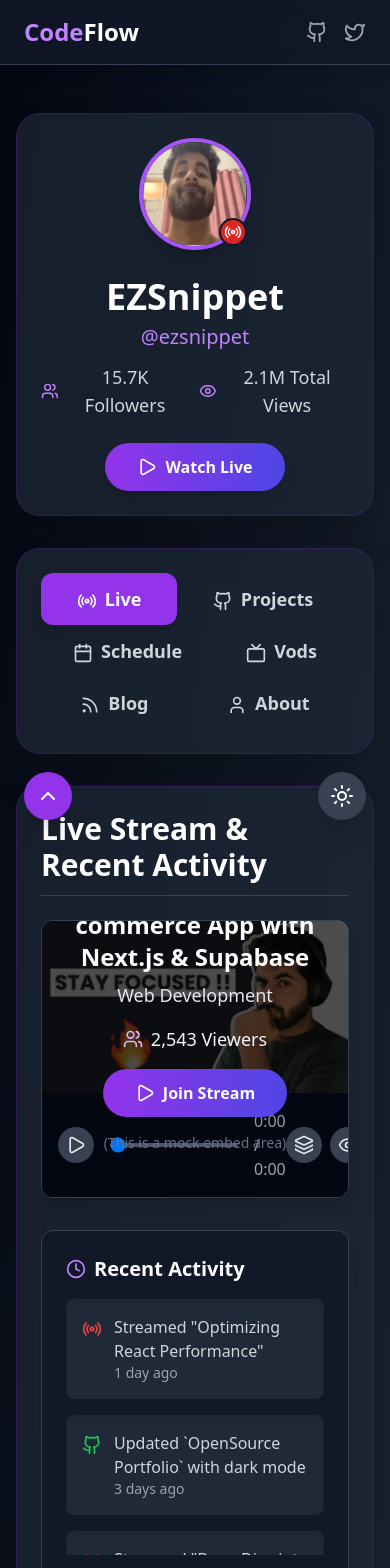
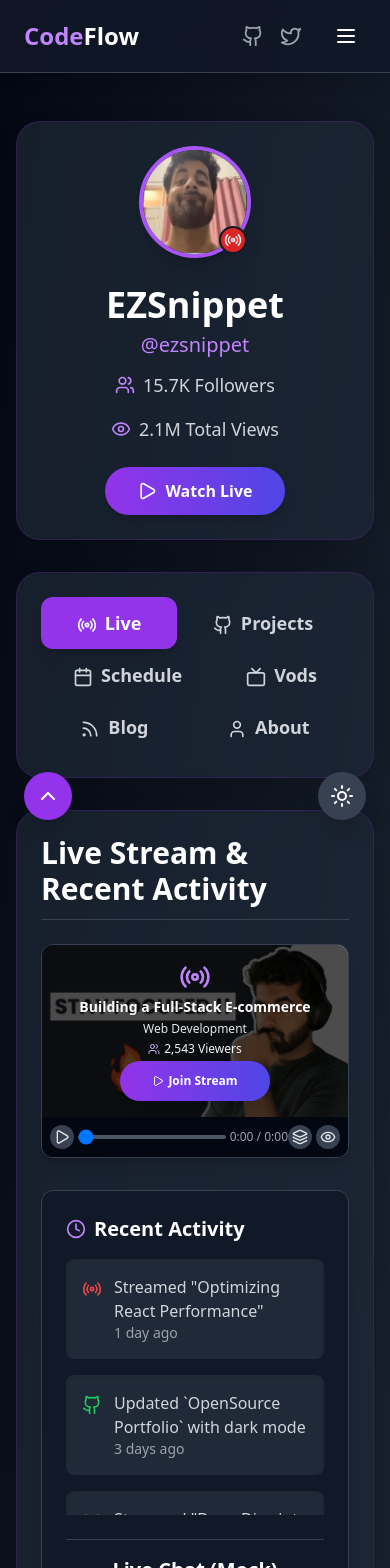
Before and after one commit to Conqxeror/codeflow, a React (Vite) app: page / in a window 390 px wide. Shown: the top 1568 px of the page. Built offline with nearby package versions, Linux system fonts and the light colour scheme.

Commit message:
player fix

```diff
--- a/src/App.jsx
+++ b/src/App.jsx
@@ -28,6 +28,8 @@ import {
   Info,
   Mail,
   ChevronUp,
+  Menu,
+  X,
 } from "lucide-react";
 
 // Utility function to get a random color for skill badges (purely aesthetic)
@@ -48,6 +50,7 @@ function App() {
   const [activeTab, setActiveTab] = useState("live"); // State to manage active tab
   const [isNotificationVisible, setIsNotificationVisible] = useState(false);
   const [theme, setTheme] = useState("dark"); // 'dark' or 'light'
+  const [isMobileMenuOpen, setIsMobileMenuOpen] = useState(false); // State for mobile menu
 
   // Toggle theme
   const toggleTheme = () => {
@@ -81,7 +84,7 @@ function App() {
     totalViews: "2.1M",
     lastOnline: "2 hours ago",
     currentStream: {
-      title: "Building a Full-Stack E-commerce App with Next.js & Supabase",
+      title: "Building a Full-Stack E-commerce",
       category: "Web Development",
       viewers: "2,543",
       thumbnail: "/thumbnail images/thumbnail-1.jpg", // Placeholder thumbnail
@@ -395,7 +398,7 @@ function App() {
     buttonSecondary: `${
       theme === "dark"
         ? "bg-gray-700 text-gray-200 hover:bg-gray-600"
-        : "bg-gray-200 text-gray-200 hover:bg-gray-300"
+        : "bg-white text-gray-800 border border-gray-300 hover:bg-gray-100"
     } font-semibold py-2 px-5 rounded-full transition duration-300 ease-in-out`,
   };
 
@@ -515,7 +518,85 @@ function App() {
                 )
               )}
             </div>
+            {/* Mobile menu button */}
+            <button
+              className="md:hidden p-2 rounded-md focus:outline-none focus:ring-2 focus:ring-purple-500"
+              onClick={() => setIsMobileMenuOpen(!isMobileMenuOpen)}
+            >
+              {isMobileMenuOpen ? (
+                <X size={24} className={commonClasses.textPrimary} />
+              ) : (
+                <Menu size={24} className={commonClasses.textPrimary} />
+              )}
+            </button>
           </div>
+
+          {/* Mobile Menu Overlay */}
+          {isMobileMenuOpen && (
+            <div
+              className={`md:hidden fixed inset-0 z-50 ${
+                theme === "dark" ? "bg-gray-950" : "bg-white"
+              } bg-opacity-95 backdrop-blur-md flex flex-col items-center justify-center`}
+            >
+              <button
+                className="absolute top-4 right-4 p-2 rounded-md focus:outline-none focus:ring-2 focus:ring-purple-500"
+                onClick={() => setIsMobileMenuOpen(false)}
+              >
+                <X size={24} className={commonClasses.textPrimary} />
+              </button>
+              <ul className="flex flex-col items-center gap-8 text-2xl font-bold">
+                <li>
+                  <a
+                    href="#"
+                    onClick={() => {
+                      setActiveTab("live");
+                      setIsMobileMenuOpen(false);
+                    }}
+                    className={`${commonClasses.textPrimary} hover:${commonClasses.accentColor} transition-colors flex items-center`}
+                  >
+                    <Home size={28} className="mr-2" /> Home
+                  </a>
+                </li>
+                <li>
+                  <a
+                    href="#about"
+                    onClick={() => {
+                      setActiveTab("about");
+                      setIsMobileMenuOpen(false);
+                    }}
+                    className={`${commonClasses.textPrimary} hover:${commonClasses.accentColor} transition-colors flex items-center`}
+                  >
+                    <Info size={28} className="mr-2" /> About
+                  </a>
+                </li>
+                <li>
+                  <a
+                    href="#contact"
+                    onClick={() => {
+                      setActiveTab("about");
+                      setIsMobileMenuOpen(false);
+                    }}
+                    className={`${commonClasses.textPrimary} hover:${commonClasses.accentColor} transition-colors flex items-center`}
+                  >
+                    <Mail size={28} className="mr-2" /> Contact
+                  </a>
+                </li>
+              </ul>
+              <div className="flex items-center gap-6 mt-8">
+                {streamerData.socialLinks.map((link, index) => (
+                  <a
+                    key={index}
+                    href={link.url}
+                    target="_blank"
+                    rel="noopener noreferrer"
+                    className={`${commonClasses.textPrimary} hover:${commonClasses.accentColor} transition-colors`}
+                  >
+                    <link.icon size={32} />
+                  </a>
+                ))}
+              </div>
+            </div>
+          )}
         </div>
       </nav>
       {/* Page Content */}
@@ -524,11 +605,11 @@ function App() {
         {/* Added padding to main content */}
         {/* Header Section */}
         <header
-          className={`${commonClasses.panel} flex flex-col md:flex-row items-center justify-between gap-6 mt-8`}
+          className={`${commonClasses.panel} flex flex-col md:flex-row items-center justify-between gap-6 mt-8 text-center md:text-left`}
         >
           {" "}
           {/* Added mt-8 for spacing below navbar */}
-          <div className="flex items-center gap-6 flex-wrap justify-center md:justify-start">
+          <div className="flex flex-col md:flex-row items-center gap-6 flex-wrap justify-center md:justify-start">
             <div className="relative">
               <img
                 src={streamerData.profilePic}
@@ -553,7 +634,7 @@ function App() {
                 {streamerData.handle}
               </p>
               <div
-                className={`flex items-center justify-center md:justify-start mt-3 gap-4 ${commonClasses.textSecondary}`}
+                className={`flex flex-col sm:flex-row items-center justify-center md:justify-start mt-3 gap-4 ${commonClasses.textSecondary}`}
               >
                 <span className="flex items-center text-lg">
                   <Users
@@ -587,7 +668,7 @@ function App() {
             className={`${commonClasses.panel.replace(
               "mb-8",
               ""
-            )} flex flex-wrap justify-center p-2 border-b border-gray-700/50`}
+            )} flex flex-wrap justify-center p-2 sm:p-4 border-b border-gray-700/50`}
           >
             {["live", "projects", "schedule", "vods", "blog", "about"].map(
               (tab) => (
@@ -650,10 +731,10 @@ function App() {
               >
                 Live Stream & Recent Activity
               </h2>
-              <div className="grid grid-cols-1 lg:grid-cols-3 gap-8">
+              <div className="grid grid-cols-1 md:grid-cols-2 lg:grid-cols-3 gap-8">
                 {/* Stream Video Placeholder */}
                 <div
-                  className={`lg:col-span-2 ${
+                  className={`md:col-span-2 ${
                     theme === "dark" ? "bg-gray-900" : "bg-gray-100"
                   } rounded-xl overflow-hidden shadow-lg border ${
                     theme === "dark" ? "border-gray-700" : "border-gray-300"
@@ -667,28 +748,25 @@ function App() {
                         className="w-full h-full object-cover"
                       />
                       <div className="absolute inset-0 bg-black bg-opacity-70 flex flex-col items-center justify-center p-4 text-white">
-                        <Radio className="w-20 h-20 text-purple-400 animate-pulse mb-4" />
-                        <p className="text-2xl font-bold mb-2 text-center">
+                        <Radio className="w-8 h-8 sm:w-10 sm:h-10 text-purple-400 animate-pulse mb-1" />
+                        <p className="text-sm sm:text-base font-bold mb-1 text-center line-clamp-2">
                           {streamerData.currentStream.title}
                         </p>
-                        <p className="text-lg text-gray-200 mb-4 text-center">
+                        <p className="text-xs sm:text-sm text-gray-200 mb-1 text-center">
                           {streamerData.currentStream.category}
                         </p>
-                        <div className="flex items-center text-lg text-gray-100 mb-4">
-                          <Users size={20} className="mr-2 text-purple-300" />{" "}
+                        <div className="flex items-center text-xs sm:text-sm text-gray-100 mb-1">
+                          <Users size={12} className="mr-1 text-purple-300" />{" "}
                           {streamerData.currentStream.viewers} Viewers
                         </div>
                         <a
                           href={streamerData.currentStream.streamLink}
                           target="_blank"
                           rel="noopener noreferrer"
-                          className={commonClasses.buttonPrimary}
+                          className={`${commonClasses.buttonPrimary} text-xs py-1 px-2 sm:py-1.5 sm:px-3`}
                         >
-                          <Play size={20} className="mr-2" /> Join Stream
+                          <Play size={12} className="mr-1" /> Join Stream
                         </a>
-                        <p className="text-sm text-gray-500 mt-4">
-                          (This is a mock embed area)
-                        </p>
                       </div>
                     </div>
                   ) : (
@@ -697,9 +775,9 @@ function App() {
                         theme === "dark" ? "bg-gray-900" : "bg-gray-100"
                       } rounded-xl`}
                     >
-                      <Play className="w-20 h-20 text-gray-500 mb-4" />
+                      <Play className="w-16 h-16 sm:w-20 sm:h-20 text-gray-500 mb-4" />
                       <p
-                        className={`text-xl ${commonClasses.textSecondary} mb-2`}
+                        className={`text-lg sm:text-xl ${commonClasses.textSecondary} mb-2`}
                       >
                         Stream is currently offline.
                       </p>
@@ -714,44 +792,46 @@ function App() {
 
                   {/* Mock Video Controls */}
                   <div
-                    className={`p-4 ${
+                    className={`p-2 sm:p-4 ${
                       theme === "dark" ? "bg-gray-950" : "bg-gray-200"
-                    } flex items-center justify-between`}
+                    } flex items-center justify-between flex-nowrap w-full overflow-x-auto`}
                   >
-                    <div className="flex items-center gap-4">
+                    <div className="flex items-center gap-1 sm:gap-2 flex-shrink-0">
                       <button
                         className={commonClasses.buttonSecondary.replace(
                           "py-2 px-5",
-                          "p-2"
+                          "p-1 sm:p-2"
                         )}
                       >
-                        <Play size={20} />
+                        <Play size={16} sm:size={20} />
                       </button>
-                      <input
-                        type="range"
-                        className="w-32 h-1 bg-gray-600 rounded-lg appearance-none cursor-pointer"
-                        value={0}
-                      />
-                      <span className={commonClasses.textMuted}>
-                        0:00 / 0:00
-                      </span>
                     </div>
-                    <div className="flex items-center gap-2">
+                    <input
+                      type="range"
+                      className="flex-grow h-1 bg-gray-600 rounded-lg appearance-none cursor-pointer mx-1 sm:mx-2 min-w-[60px]"
+                      value={0}
+                    />
+                    <span
+                      className={`${commonClasses.textMuted} text-xs sm:text-sm flex-shrink-0`}
+                    >
+                      0:00 / 0:00
+                    </span>
+                    <div className="flex items-center gap-1 sm:gap-2 flex-shrink-0 ml-auto">
                       <button
                         className={commonClasses.buttonSecondary.replace(
                           "py-2 px-5",
-                          "p-2"
+                          "p-1 sm:p-2"
                         )}
                       >
-                        <Layers size={20} />
+                        <Layers size={16} sm:size={20} />
                       </button>
                       <button
                         className={commonClasses.buttonSecondary.replace(
                           "py-2 px-5",
-                          "p-2"
+                          "p-1 sm:p-2"
                         )}
                       >
-                        <Eye size={20} />
+                        <Eye size={16} sm:size={20} />
                       </button>
                     </div>
                   </div>
@@ -856,7 +936,7 @@ function App() {
                         </p>
                       </div>
                     </div>
-                    <div className="flex gap-2 mt-4">
+                    <div className="flex flex-wrap gap-2 mt-4">
                       <input
                         type="text"
                         placeholder="Type your message..."
@@ -940,7 +1020,7 @@ function App() {
                 </div>
               </div>
 
-              <div className="grid grid-cols-1 md:grid-cols-2 lg:grid-cols-3 gap-6">
+              <div className="grid grid-cols-1 sm:grid-cols-2 lg:grid-cols-3 gap-6">
                 {streamerData.projects.map((project) => (
                   <div key={project.id} className={commonClasses.card}>
                     <div>
@@ -1019,7 +1099,7 @@ function App() {
               >
                 Stream Schedule
               </h2>
-              <div className="grid grid-cols-1 md:grid-cols-2 lg:grid-cols-3 gap-6">
+              <div className="grid grid-cols-1 sm:grid-cols-2 lg:grid-cols-3 gap-6">
                 {streamerData.schedule.map((session, index) => (
                   <div
                     key={index}
@@ -1078,7 +1158,7 @@ function App() {
               >
                 Past Streams (VODs) & Highlights
               </h2>
-              <div className="grid grid-cols-1 md:grid-cols-2 lg:grid-cols-3 gap-6">
+              <div className="grid grid-cols-1 sm:grid-cols-2 lg:grid-cols-3 gap-6">
                 {streamerData.vods.map((vod) => (
                   <div key={vod.id} className={commonClasses.card}>
                     <img
@@ -1134,7 +1214,7 @@ function App() {
               >
                 Blog Posts & Articles
               </h2>
-              <div className="grid grid-cols-1 md:grid-cols-2 gap-6">
+              <div className="grid grid-cols-1 sm:grid-cols-2 gap-6">
                 {streamerData.blogPosts.map((post) => (
                   <div key={post.id} className={commonClasses.card}>
                     <h3
@@ -1243,7 +1323,7 @@ function App() {
               >
                 What Viewers Say
               </h3>
-              <div className="grid grid-cols-1 md:grid-cols-2 gap-6 mb-8">
+              <div className="grid grid-cols-1 sm:grid-cols-2 gap-6 mb-8">
                 {streamerData.testimonials.map((testimonial, index) => (
                   <div
                     key={index}
@@ -1267,7 +1347,7 @@ function App() {
               >
                 Support CodeFlow
               </h3>
-              <div className="grid grid-cols-1 md:grid-cols-3 gap-6 mb-8">
+              <div className="grid grid-cols-1 sm:grid-cols-2 lg:grid-cols-3 gap-6 mb-8">
                 {streamerData.subscriberTiers.map((tier, index) => (
                   <div
                     key={index}
@@ -1415,7 +1495,7 @@ function App() {
             : "bg-white border-t border-gray-200"
         } py-8 px-6 sm:px-8 lg:px-10 mt-10 shadow-inner`}
       >
-        <div className="max-w-7xl mx-auto grid grid-cols-1 md:grid-cols-3 gap-8 text-center md:text-left">
+        <div className="max-w-7xl mx-auto grid grid-cols-1 sm:grid-cols-2 md:grid-cols-3 gap-8 text-center md:text-left">
           {/* Brand Info */}
           <div>
             <h3
```
